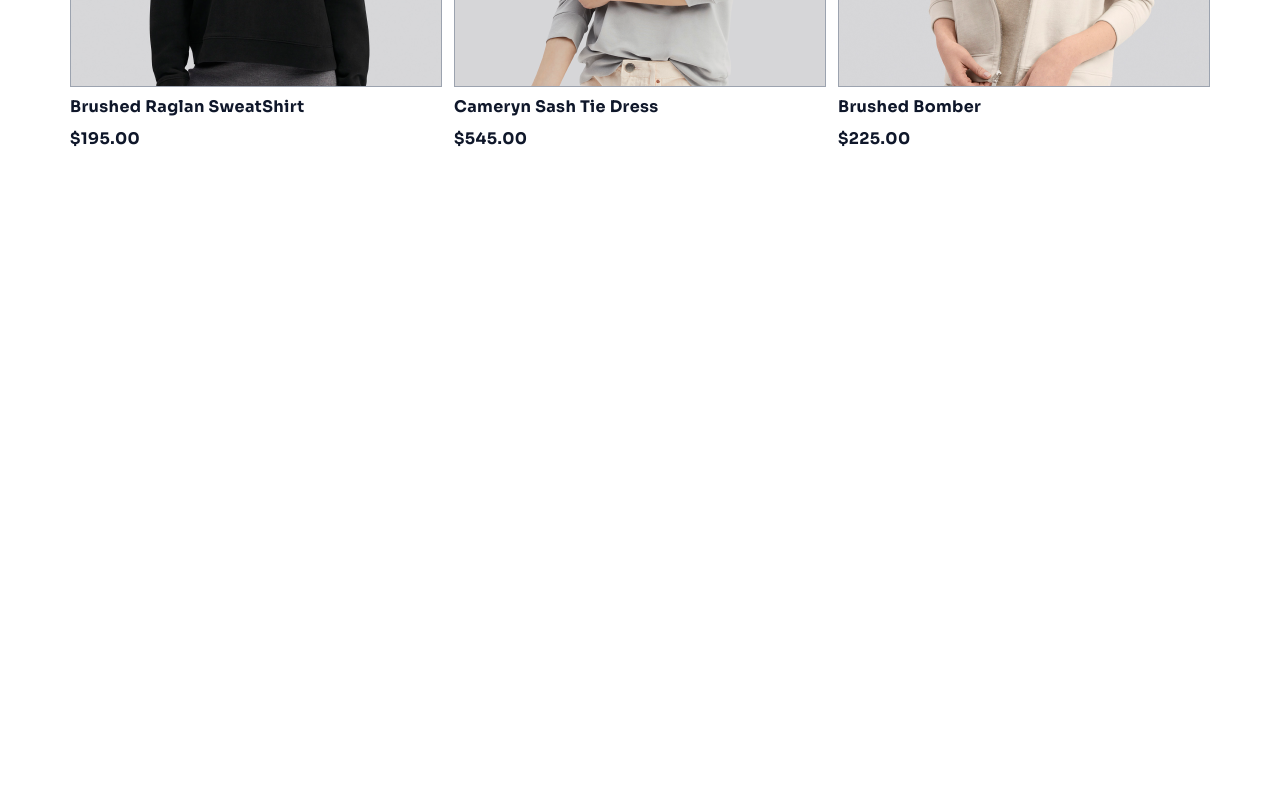
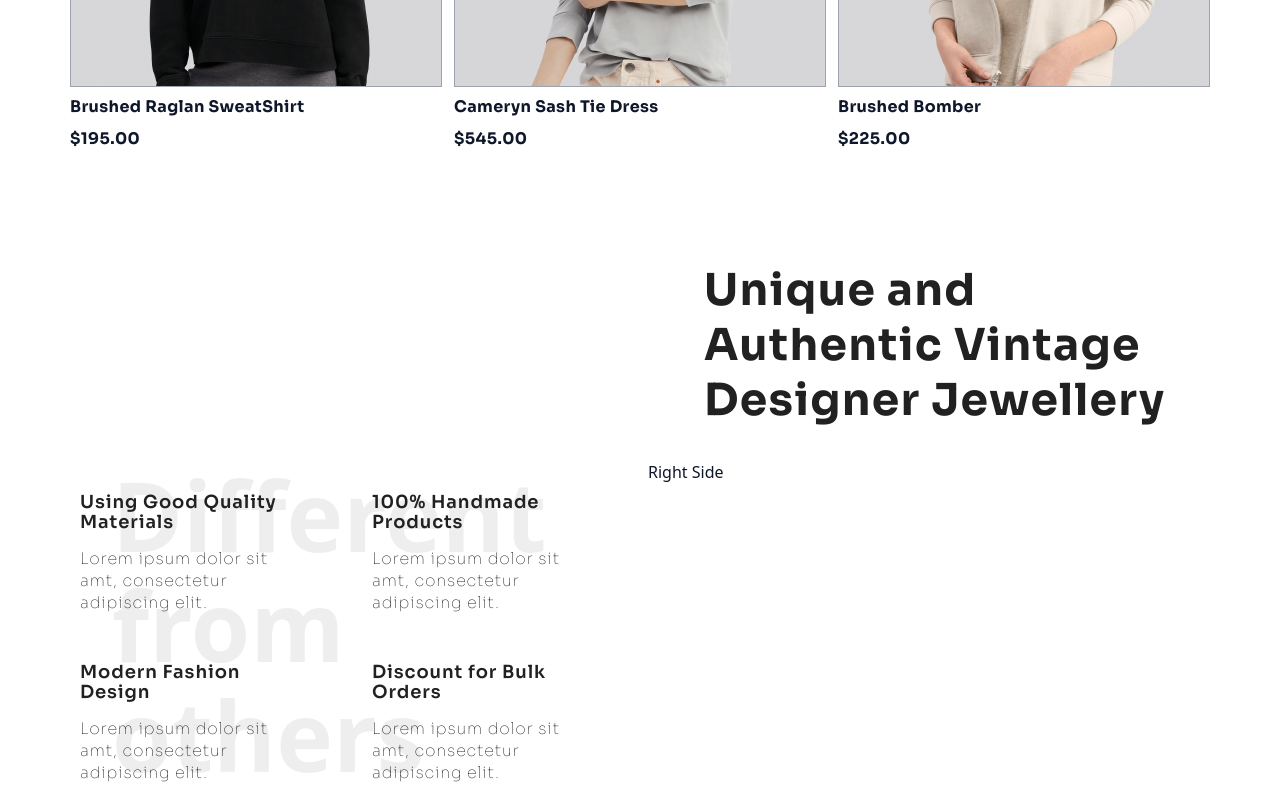
Before and after one commit to jawwad-ali/hackathon, a Next.js app: page / in a window 1280 px wide. Shown: the part 2095-2895 px from the top of the page. Before the commit the page ends 2358 px from the top, so only its background shows below. Built offline with nearby package versions, Linux system fonts and the light colour scheme.

Commit message:
features section left section

```diff
--- /dev/null
+++ b/app/components/Features.tsx
@@ -0,0 +1,79 @@
+import { Sora } from "next/font/google";
+
+const sora = Sora({ subsets: ["latin"] });
+
+interface MyObject {
+  title: string;
+  desc: string;
+}
+
+const obj: MyObject[] = [
+  {
+    title: "Using Good Quality Materials",
+    desc: "Lorem ipsum dolor sit amt, consectetur adipiscing elit.",
+  },
+  {
+    title: "100% Handmade Products",
+    desc: "Lorem ipsum dolor sit amt, consectetur adipiscing elit.",
+  },
+  {
+    title: "Modern Fashion Design",
+    desc: "Lorem ipsum dolor sit amt, consectetur adipiscing elit.",
+  },
+  {
+    title: "Discount for Bulk Orders",
+    desc: "Lorem ipsum dolor sit amt, consectetur adipiscing elit.",
+  },
+];
+
+const Features = () => {
+  return (
+    <div>
+      <div className="flex justify-center lg:justify-end w-full pt-0 pl-20 lg:pl-32 lg:pb-8">
+        <h1
+          className={`${sora.className} font-bold text-[2.75rem] leading-[70px] lg:leading-[55px] tracking-[.03em] text-[#212121]
+          lg:w-[50%]`}
+        >
+          Unique and Authentic Vintage Designer Jewellery
+        </h1>
+      </div>
+
+      <div className="grid grid-cols-1 lg:grid-cols-2 gap-4">
+        <div className="grid relative grid-cols-2 gap-4">
+          {/* Bg Heading */}
+          <div className="absolute">
+            <h3
+              className="font-extrabold text-6xl lg:text-8xl lg:leading-[110px] leading-[130px] text-[#212121]
+              xl:px-12 px-10 md:px-2"
+              style={{ opacity: ".07", zIndex: 1 }}
+            >
+              Different from others
+            </h3>
+          </div>
+
+          {/* Boxes */}
+          {obj.map((data: MyObject) => (
+            <div
+              className="mt-8 w-[82%] lg:w-[75%] mx-auto lg:mx-4"
+              style={{ zIndex: 2 }}
+            >
+              <h3
+                className={` ${sora.className} font-semibold text-[1.125rem] leading-5 -tracking-tighter text-[#212121] mb-4`}
+              >
+                {data.title}
+              </h3>
+              <p
+                className={`text-base font-thin leading-[22px] tracking-[.05em] text-[#212121] ${sora.className}`}
+              >
+                {data.desc}
+              </p>
+            </div>
+          ))}
+        </div>
+        <div>Right Side</div>
+      </div>
+    </div>
+  );
+};
+
+export default Features;
--- a/app/page.tsx
+++ b/app/page.tsx
@@ -1,3 +1,4 @@
+import Features from "./components/Features";
 import HeroSection from "./components/HeroSection";
 import NavigationBar from "./components/NavigationBar";
 import Products from "./components/Products";
@@ -10,6 +11,7 @@ export default function Home() {
       <HeroSection />
       <Promotions />
       <Products />
+      <Features />
     </div>
   );
 }
```
Also changed, not shown: app/components/HeroSection.tsx (line endings or trailing spaces).
